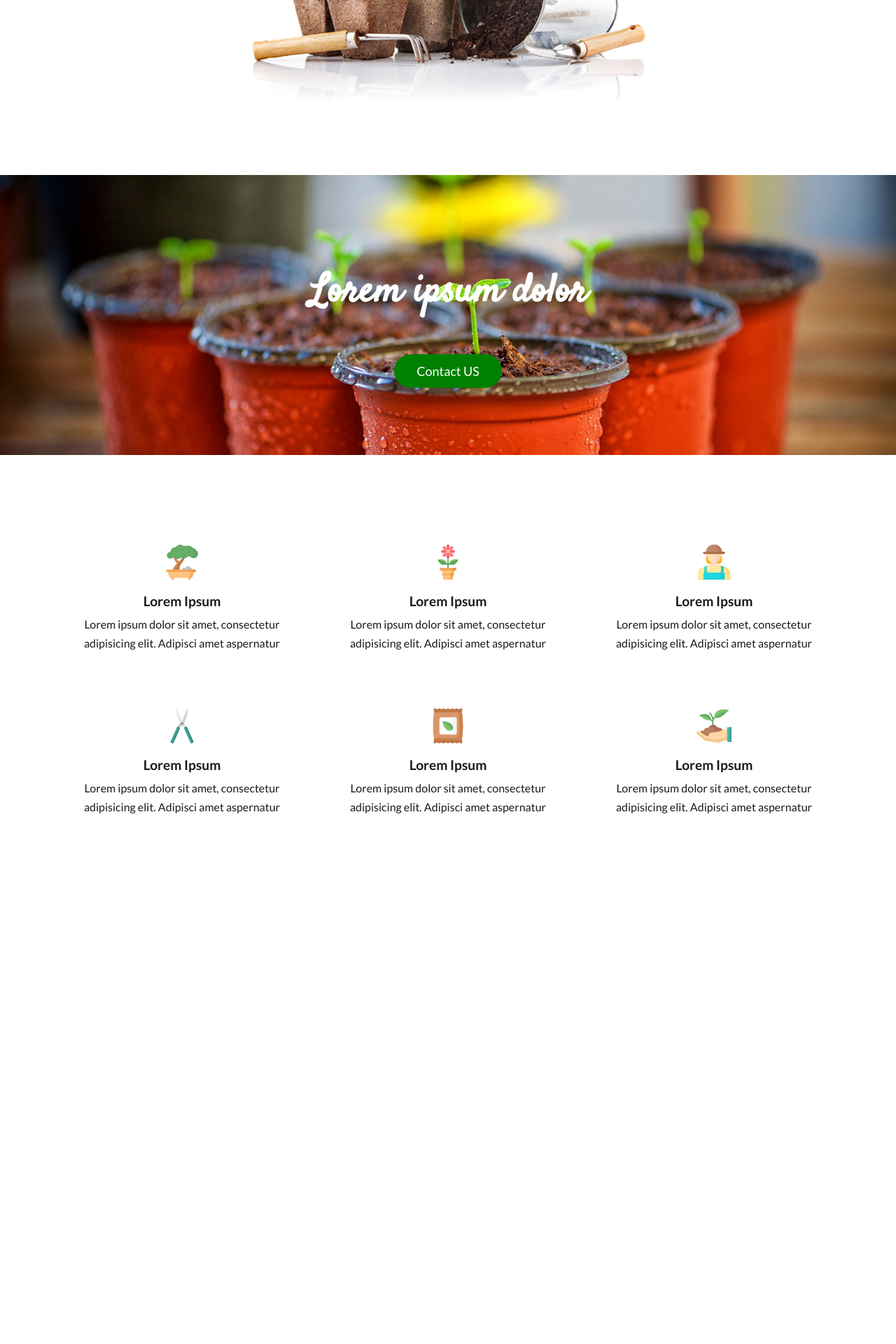
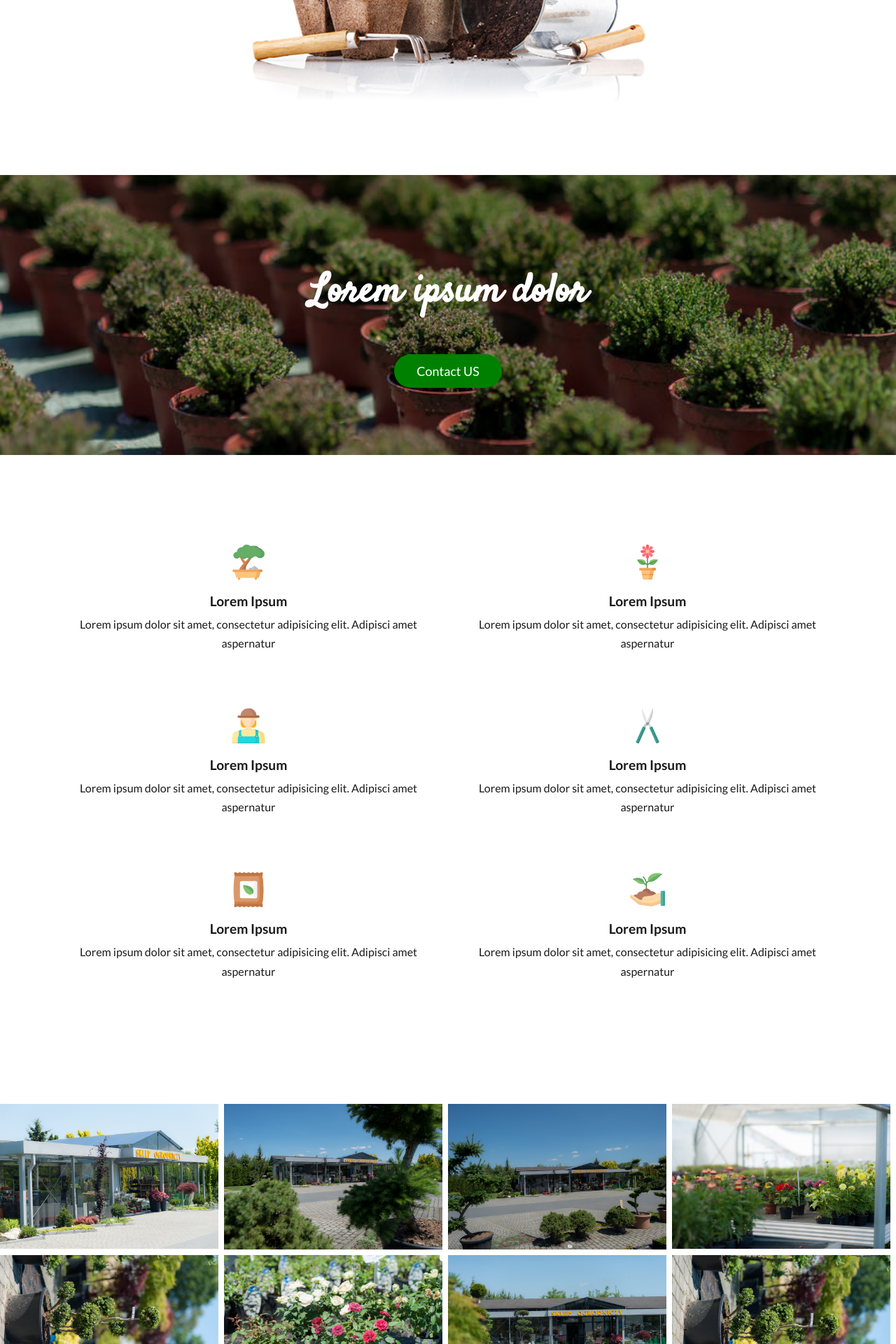
Before and after one commit to mrszympek/cierniak-website, a Jekyll site: the page built from index.html, in a window 1280 px wide. Shown: the part 1368-3288 px from the top of the page at 70% size. Built offline with Jekyll 4.4.1, drawn with Linux system fonts in a browser that asks for light colours; before the commit the page ends 2710 px from its top, so only the background shows below that.

Commit message:
sample gallery

```diff
--- a/assets/css/style.css
+++ b/assets/css/style.css
@@ -328,7 +328,7 @@ img {
   margin: 0 auto 3rem; }
 
 .slide-section {
-  background-image: url("/assets/images/slide.jpg"); }
+  background-image: url("/assets/images/gallery/326.jpg"); }
 
 .parallax {
   height: 100%;
@@ -347,3 +347,18 @@ img {
     margin-bottom: .5rem; }
   .feature p {
     margin-bottom: 5rem; }
+
+.gallery-grid {
+  display: grid;
+  grid-template-columns: 1fr 1fr;
+  grid-gap: .2rem; }
+  @media (min-width: 46.25rem) {
+    .gallery-grid {
+      grid-template-columns: repeat(auto-fill, calc(33% - .5rem));
+      grid-gap: .5rem; } }
+  @media (min-width: 61.25rem) {
+    .gallery-grid {
+      grid-template-columns: repeat(auto-fill, calc(25% - .5rem)); } }
+
+.gallery-item img {
+  display: block; }
--- a/assets/scss/style.scss
+++ b/assets/scss/style.scss
@@ -10,3 +10,4 @@
 @import "sections";
 @import "parallax";
 @import "features";
+@import "gallery";
--- a/index.html
+++ b/index.html
@@ -49,32 +49,32 @@ title: Main Page
 <section class="section features-section">
     <div class="container">
         <div class="row">
-            <div class="col-sm-6 col-md-4 feature">
+            <div class="col-sm-6 feature">
                 <img src="/assets/images/icons/bonsai.svg" alt="">
                 <h4>Lorem Ipsum</h4>
                 <p>Lorem ipsum dolor sit amet, consectetur adipisicing elit. Adipisci amet aspernatur </p>
             </div>
-            <div class="col-sm-6 col-md-4 feature">
+            <div class="col-sm-6 feature">
                 <img src="/assets/images/icons/flower.svg" alt="">
                 <h4>Lorem Ipsum</h4>
                 <p>Lorem ipsum dolor sit amet, consectetur adipisicing elit. Adipisci amet aspernatur </p>
             </div>
-            <div class="col-sm-6 col-md-4 feature">
+            <div class="col-sm-6 feature">
                 <img src="/assets/images/icons/gardener.svg" alt="">
                 <h4>Lorem Ipsum</h4>
                 <p>Lorem ipsum dolor sit amet, consectetur adipisicing elit. Adipisci amet aspernatur </p>
             </div>
-            <div class="col-sm-6 col-md-4 feature">
+            <div class="col-sm-6 feature">
                 <img src="/assets/images/icons/scissors.svg" alt="">
                 <h4>Lorem Ipsum</h4>
                 <p>Lorem ipsum dolor sit amet, consectetur adipisicing elit. Adipisci amet aspernatur </p>
             </div>
-            <div class="col-sm-6 col-md-4 feature">
+            <div class="col-sm-6 feature">
                 <img src="/assets/images/icons/seeds.svg" alt="">
                 <h4>Lorem Ipsum</h4>
                 <p>Lorem ipsum dolor sit amet, consectetur adipisicing elit. Adipisci amet aspernatur </p>
             </div>
-            <div class="col-sm-6 col-md-4 feature">
+            <div class="col-sm-6 feature">
                 <img src="/assets/images/icons/sprout.svg" alt="">
                 <h4>Lorem Ipsum</h4>
                 <p>Lorem ipsum dolor sit amet, consectetur adipisicing elit. Adipisci amet aspernatur </p>
@@ -82,3 +82,15 @@ title: Main Page
         </div>
     </div>
 </section>
+<section class="gallery-section">
+    <div class="gallery-grid">
+            <div class="gallery-item"><img src="/assets/images/gallery/01.jpg" alt=""></div>
+            <div class="gallery-item"><img src="/assets/images/gallery/03.jpg" alt=""></div>
+            <div class="gallery-item"><img src="/assets/images/gallery/06.jpg" alt=""></div>
+            <div class="gallery-item"><img src="/assets/images/gallery/25.jpg" alt=""></div>
+            <div class="gallery-item"><img src="/assets/images/gallery/12.jpg" alt=""></div>
+            <div class="gallery-item"><img src="/assets/images/gallery/15.jpg" alt=""></div>
+            <div class="gallery-item"><img src="/assets/images/gallery/17.jpg" alt=""></div>
+            <div class="gallery-item"><img src="/assets/images/gallery/13.jpg" alt=""></div>
+    </div>
+</section>
```
Also changed, not shown: assets/scss/_gallery.scss (added, +22 -0 lines), assets/images/gallery/01.jpg (added), assets/images/gallery/03.jpg (added), assets/images/gallery/06.jpg (added), assets/images/gallery/12.jpg (added), assets/images/gallery/13.jpg (added), assets/images/gallery/15.jpg (added), assets/images/gallery/17.jpg (added), assets/images/gallery/25.jpg (added), assets/images/gallery/326.jpg (added), assets/scss/_core.scss (line endings or trailing spaces).
